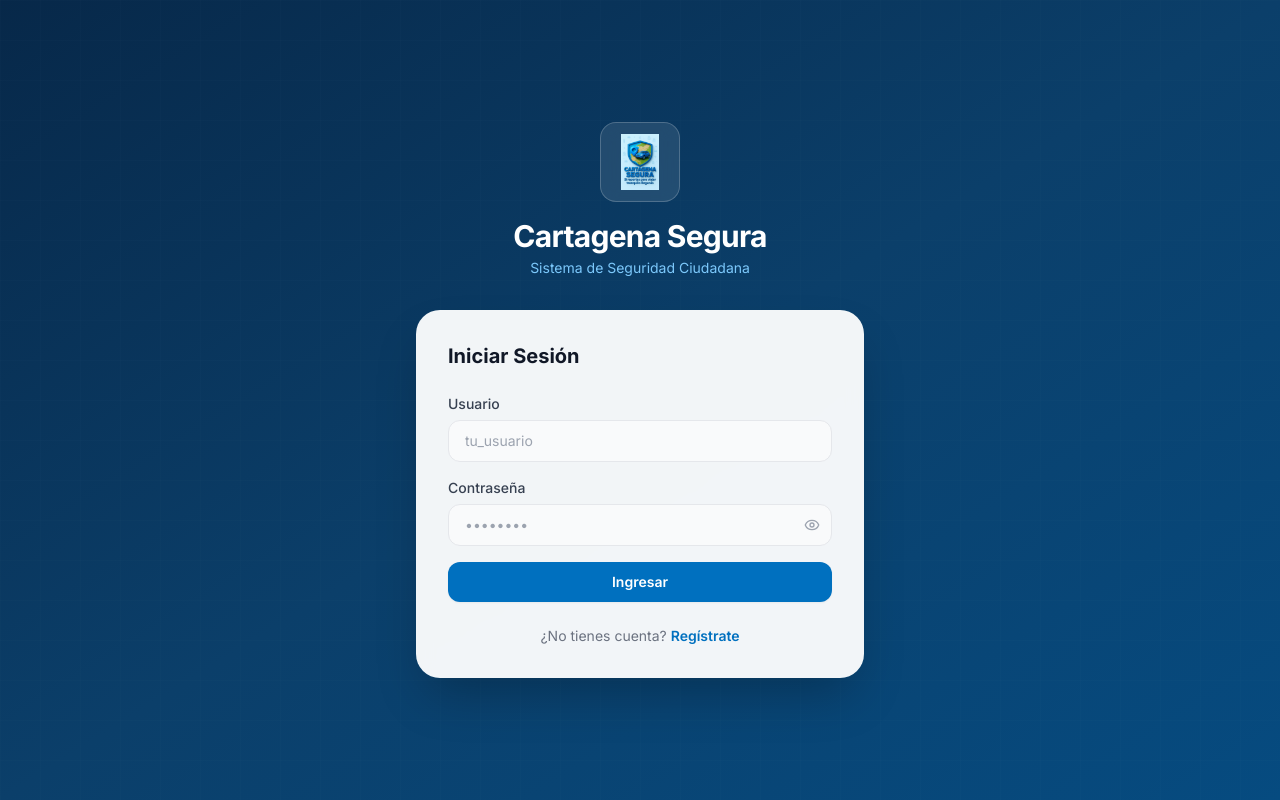
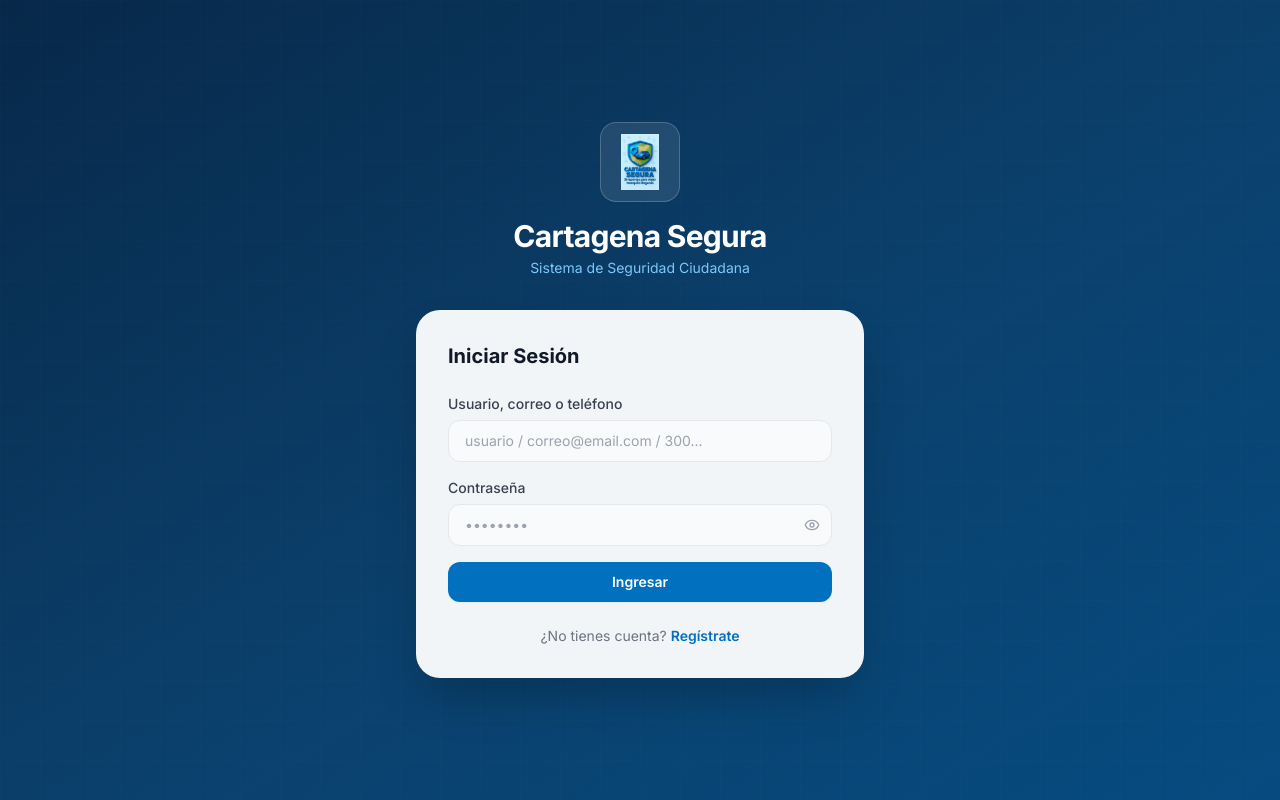
Before and after one commit to TheSantSalazar/Cartagena-Segura-React, a React (Vite) app: page /login in a window 1280 px wide. Built offline with nearby package versions, Linux system fonts and the light colour scheme.

Commit message:
Update login form labels and placeholders

```diff
--- a/src/pages/auth/LoginPage.jsx
+++ b/src/pages/auth/LoginPage.jsx
@@ -40,8 +40,8 @@ export default function LoginPage() {
           <h2 className="text-lg sm:text-xl font-bold text-gray-900 mb-5 sm:mb-6">Iniciar Sesión</h2>
           <form onSubmit={handleSubmit(onSubmit)} className="space-y-4">
             <div>
-              <label className="label">Usuario</label>
-              <input className="input" placeholder="tu_usuario"
+              <label className="label">Usuario, correo o teléfono</label>
+              <input className="input" placeholder="usuario / correo@email.com / 300..."
                 {...register('username', { required: 'Campo requerido' })} />
               {errors.username && <p className="text-red-500 text-xs mt-1">{errors.username.message}</p>}
             </div>
```
